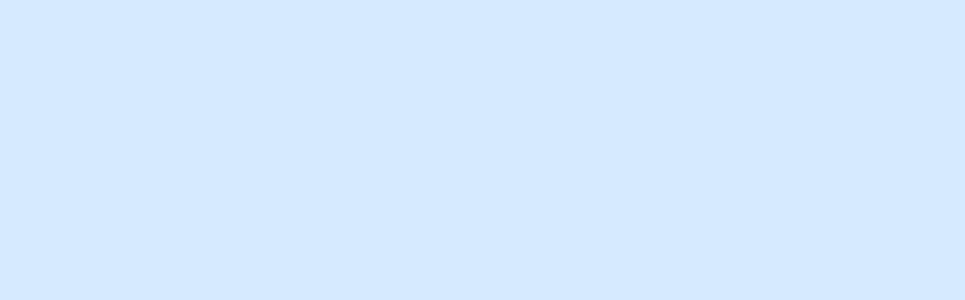
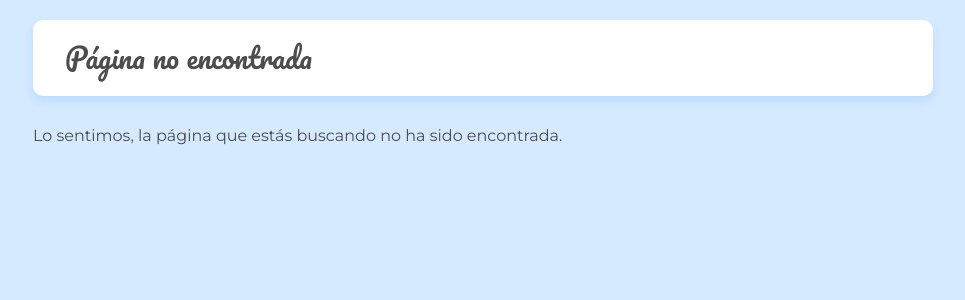
Before and after one commit to DRACKSBOYVEVO/my-firts-app-react-pets-shop, a React (Create React App) app: page /categoria/bienestar in a window 1280 px wide. Before the commit this address had no page. Shown: the top 300 px of the page, without its empty margins (157-1122 px from the left). Built offline with nearby package versions, Linux system fonts and the light colour scheme.

Commit message:
feat: nuevo componente de redirección 404

```diff
--- a/src/App.js
+++ b/src/App.js
@@ -1,7 +1,8 @@
 import './assets/css/base/base.css';
 import './assets/css/componentes/card.css'
-import Home from "./pages/Home"
-import Sobre from "./pages/Sobre"
+import Home from './pages/Home'
+import Sobre from './pages/Sobre'
+import PageNotFound from './pages/PageNotFound'
 
 import { BrowserRouter as Router, Routes, Route } from 'react-router-dom';
 
@@ -12,6 +13,7 @@ function App() {
       <Routes>
         <Route path='/' element={<Home />} />
         <Route path='/sobre' element={<Sobre />} />
+        <Route path='*' element = { <PageNotFound/> }/>
       </Routes>
     </Router>
   );
--- /dev/null
+++ b/src/pages/PageNotFound.jsx
@@ -0,0 +1,12 @@
+import React from 'react';
+
+const PageNotFound = () => {
+  return (
+    <div className="container">
+        <h2 className="title-page">Página no encontrada</h2>
+        <p>Lo sentimos, la página que estás buscando no ha sido encontrada.</p>
+    </div>
+  );
+};
+
+export default PageNotFound;
```
